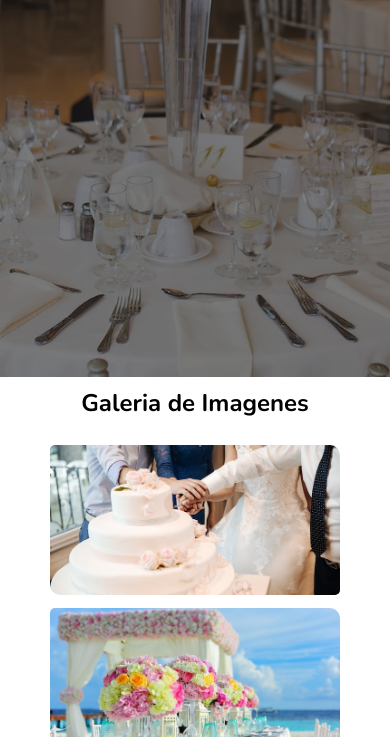
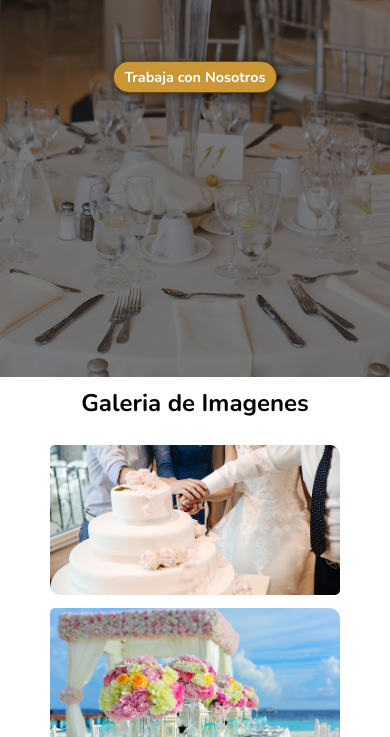
Before and after one commit to MartinLamacchia/PF-Lamacchia, a plain HTML site: page index.html in a window 390 px wide. Shown: the part 447-1184 px from the top of the page. Drawn offline with nearby package versions, Linux system fonts and the light colour scheme.

Commit message:
Arregle el Hero para responsive

```diff
--- a/css/style.css
+++ b/css/style.css
@@ -211,6 +211,7 @@
 .hero {
     width: 100%;
     height: calc(100vh - 160px);
+    margin-top: 32px;
     background-image: linear-gradient(0deg,
             rgba(0, 0, 0, 0.5),
             rgba(0, 0, 0, 0.5)),
@@ -223,6 +224,15 @@
 
 /* TEXTO */
 
+.hero__hero{
+    width: 100%;
+    height: calc(100vh - 160px);
+    display: flex;
+    flex-direction: column;
+    align-items: center;
+    justify-content: center;
+}
+
 .hero__text {
     color: rgb(203, 151, 54);
     font-family: 'Nunito', sans-serif;
@@ -246,7 +256,7 @@
 
 .hero__boton {
     width: 100%;
-    height: 18rem;
+    height: 10rem;
     display: flex;
     justify-content: center;
     align-items: center;
@@ -1320,6 +1330,7 @@
     .hero{
         object-fit: cover;
         background-position: center center;
+        margin-top: 0px;
     }
 
     .hero__text--h1{
--- a/index.html
+++ b/index.html
@@ -47,6 +47,7 @@
             <!--HERO SECTION-->
             <section class="hero">
                 <!--TEXTO-->
+                <div class="hero__hero">
                     <div class="hero__text hero__text--h1">
                         <h1>Yantar Catering</h1>
                     </div>
@@ -57,6 +58,7 @@
                     <div class="hero__boton">
                         <a href="./pages/trabaja-con-nosotros.html" target="_blank"><input type="button"
                                 value="Trabaja con Nosotros"></a>
+                    </div>
                 </div>
             </section>
             <!-- GALERIA DE IMAGENES -->
```
Lines whose indentation alone changed are shown as unchanged.
